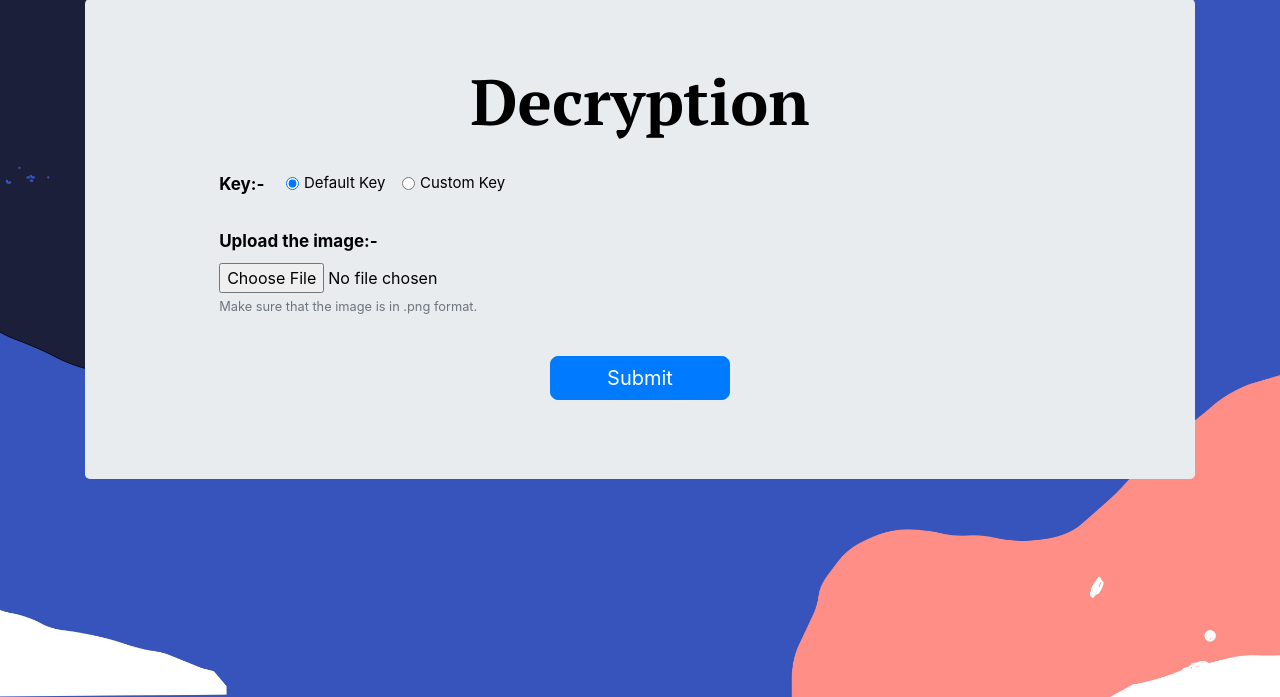
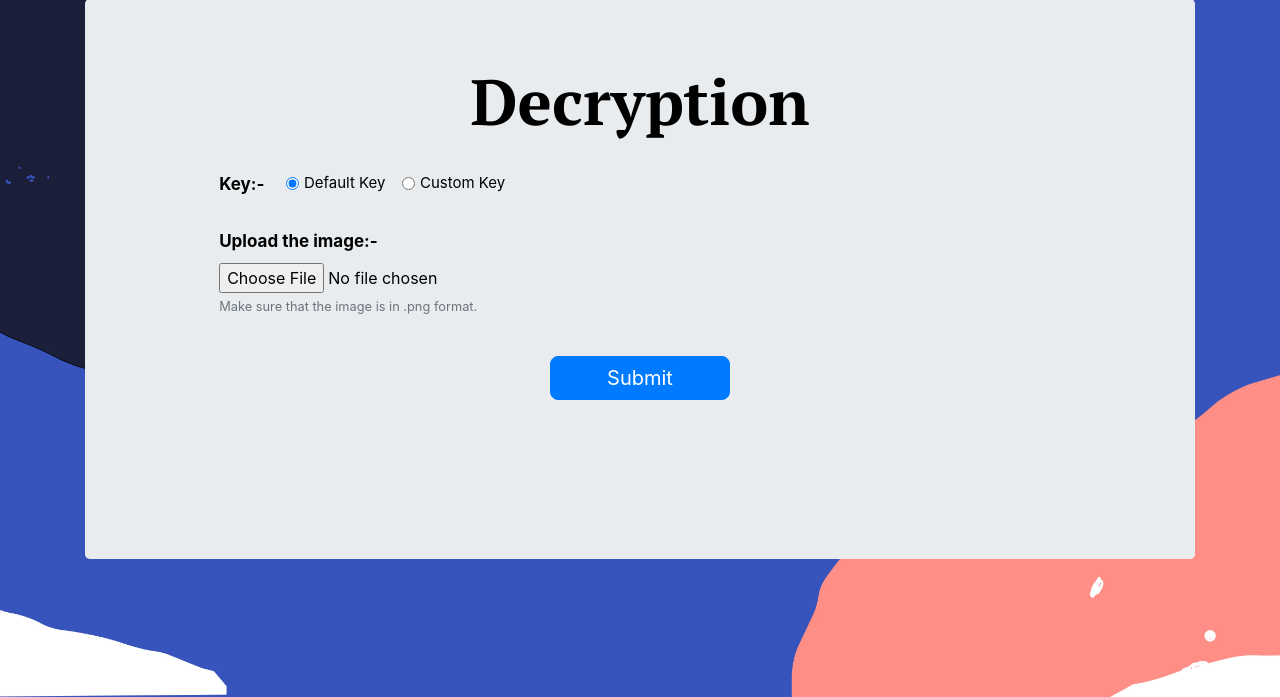
Before and after one commit to sumantk33/StegaCrypt, a Flask app: page /decryption in a window 1280 px wide. Shown: the part 103-800 px from the top of the page. Run offline with Flask 2, Linux system fonts and the light colour scheme; some libraries are stand-ins or nearby versions.

Commit message:
FIX: requirements updated

```diff
--- a/requirements.txt
+++ b/requirements.txt
@@ -1,8 +1,8 @@
 click==7.1.2
 Flask==1.1.2
-gunicorn==20.0.4
 itsdangerous==1.1.0
-Jinja2==2.11.2
+Jinja2==2.11.3
 MarkupSafe==1.1.1
-Pillow==7.2.0
+Pillow==8.2.0
+six==1.15.0
 Werkzeug==1.0.1
--- a/static/styles/decrypt.css
+++ b/static/styles/decrypt.css
@@ -4,7 +4,7 @@ body {
 
 .jumbotron {
     color: black;
-    height: 60vh;
+    height: 70vh;
 }
 
 .jumbotron h1 {
```
Also changed, not shown: 2 other files.
